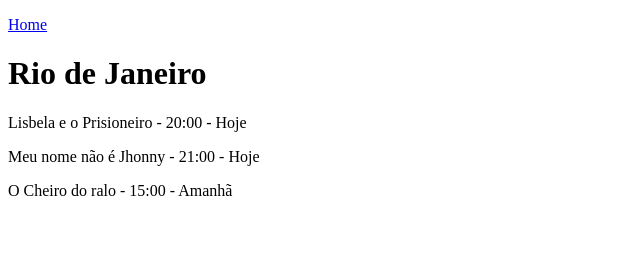
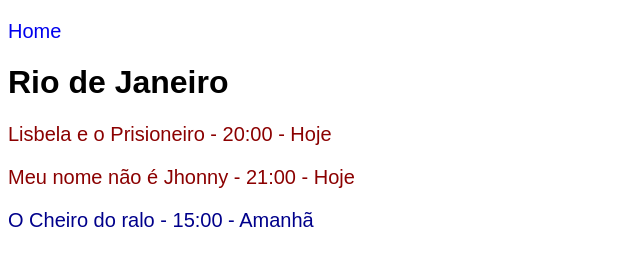
Before and after one commit to pedr-souzs/cinema-schedule, a plain HTML site: page estados/rj.html in a window 1280 px wide. Shown: the whole page, without its empty margins (0-640 px from the left). Drawn offline with Linux system fonts and the light colour scheme; the site is published under a folder, as on GitHub Pages, so addresses that start at the root find nothing.

Commit message:
Project correct

```diff
--- a/estados/rj.html
+++ b/estados/rj.html
@@ -4,10 +4,10 @@
     <meta charset="UTF-8">
     <meta name="viewport" content="width=device-width, initial-scale=1.0">
     <title>Document</title>
-    <link rel="stylesheet" href="/CSS/style.css">
+    <link rel="stylesheet" href="../CSS/style.css">
 </head>
 <body>
-    <p><a href="/index.html">Home</a></p>
+    <p><a href="../index.html">Home</a></p>
     <h1>Rio de Janeiro</h1>
     <div class="hj">
         <p>Lisbela e o Prisioneiro - 20:00 - Hoje</p>
```
Also changed, not shown: estados/sp.html (+2 -2 lines), index.html (+1 -1 lines).
